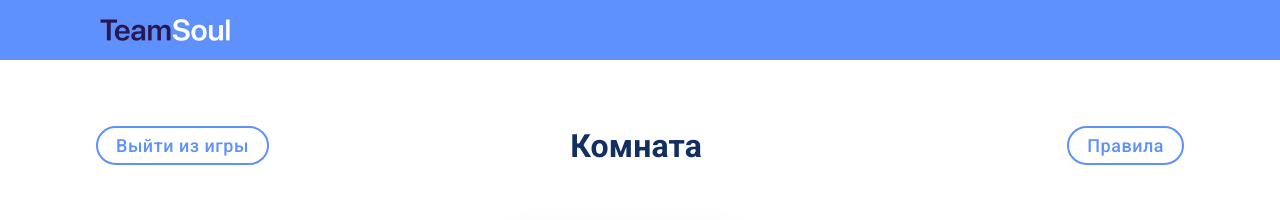
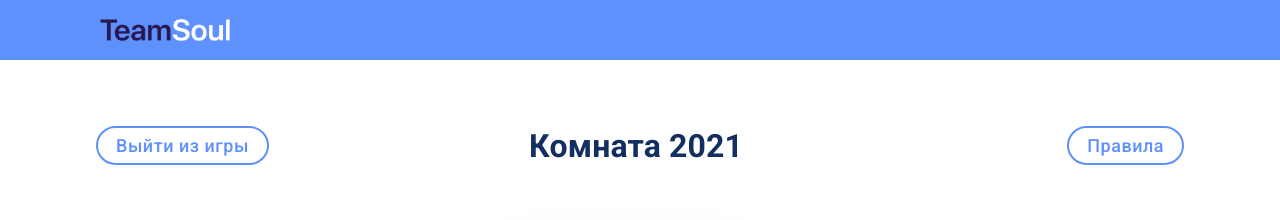
Before and after one commit to OHOHA3/TeamBuildGamePlatform, a React (Create React App) app in the folder card-game/game-client/: page / in a window 1280 px wide. Shown: the top 220 px of the page. Built offline with nearby package versions, Linux system fonts and the light colour scheme; no server answers.

Commit message:
Fix exit button

```diff
--- a/card-game/game-client/src/App.js
+++ b/card-game/game-client/src/App.js
@@ -22,7 +22,7 @@ function App() {
     idArray: [],
     status: ""
   });
-  const [roomNumber, setRoomNumber] = useState("");
+  const [roomNumber, setRoomNumber] = useState("2021");
 
   function getQuestionLabelText() {
     switch (gameState.status) {
@@ -71,6 +71,10 @@ function App() {
     socket.emit("chooseActivePlayer", nextPlayer);
   }
 
+  function onExitButtonCLick() {
+    window.location.replace(`http://194.226.49.153:4000/select/${roomNumber}`);
+  }
+
   var isActivePlayer = (id && id === gameState.activePlayer);
 
   return (
@@ -81,7 +85,7 @@ function App() {
       <div className="game-parent">
         <div className="game-box">
           <div className="game-header">
-            <OutlinedButton variant="outlined">
+            <OutlinedButton variant="outlined" onClick={onExitButtonCLick}>
               Выйти из игры
             </OutlinedButton>
             <p className="room-number-label">
```
